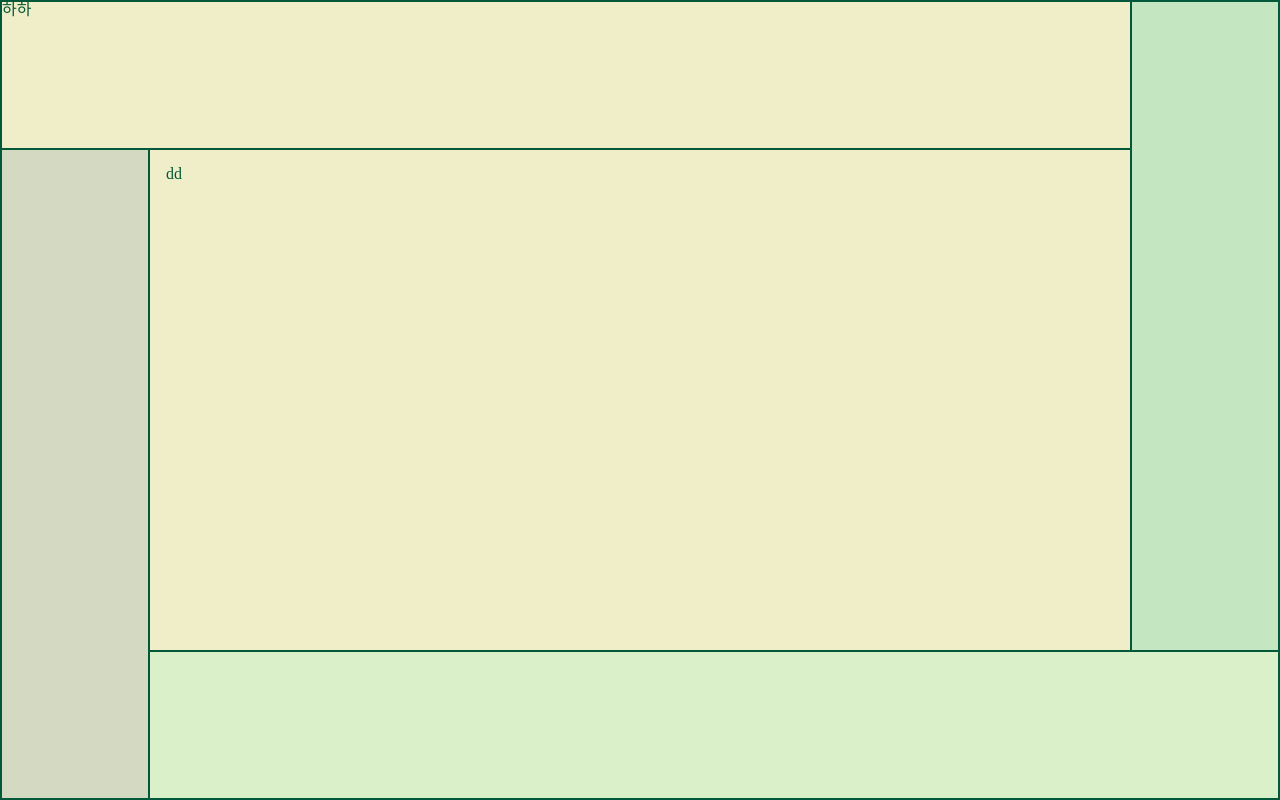
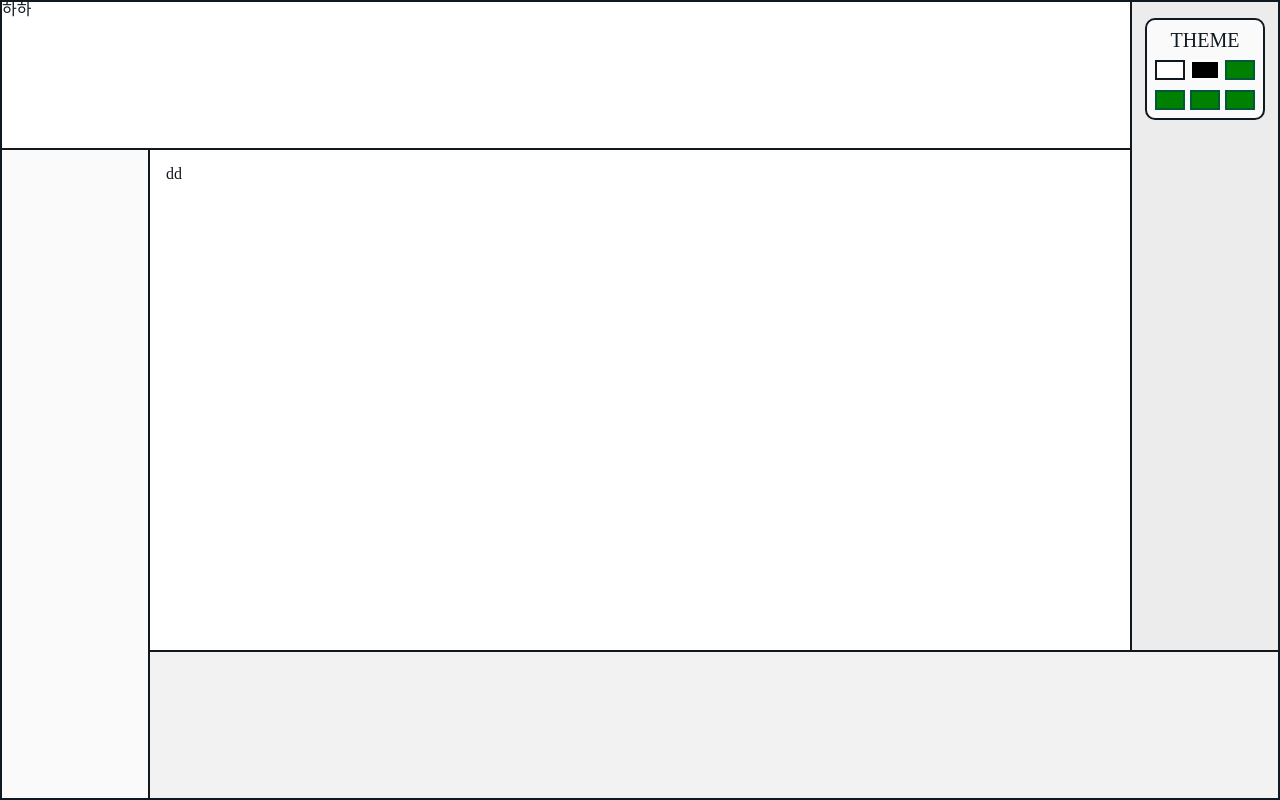
Before and after one commit to yooss2006/yooss2006.github.io, a Gatsby site: page / in a window 1280 px wide. Built offline with nearby package versions, Linux system fonts and the light colour scheme; Gatsby itself is replaced by a stand-in of ours; a web font is replaced by a local one.

Commit message:
Feat: 테마 변경 기능 추가

```diff
--- a/src/components/layout/sideBar/SideBar.tsx
+++ b/src/components/layout/sideBar/SideBar.tsx
@@ -1,4 +1,4 @@
-import React from 'react'
+import React, { ReactNode } from 'react'
 import styled from '@emotion/styled'
 import { palette } from 'style/palette'
 
@@ -6,10 +6,15 @@ type Props = {
   length: string
   direction: string
   color: string
+  children: ReactNode
 }
 
-const SideBar = ({ length, direction, color }: Props) => {
-  return <Section length={length} className={direction} color={color}></Section>
+const SideBar = ({ length, direction, color, children }: Props) => {
+  return (
+    <Section length={length} className={direction} color={color}>
+      {children}
+    </Section>
+  )
 }
 
 const Section = styled.section<{ length: string; color: string }>`
--- a/src/components/layout/sideBar/SideBarLayout.tsx
+++ b/src/components/layout/sideBar/SideBarLayout.tsx
@@ -1,6 +1,7 @@
 import styled from '@emotion/styled'
-import React, { ReactNode } from 'react'
+import React, { ReactNode, useState } from 'react'
 import { palette } from 'style/palette'
+import RightBar from './right/RightBar'
 import SideBar from './SideBar'
 
 type Props = {
@@ -9,16 +10,26 @@ type Props = {
 
 const SideBarLayout = ({ children }: Props) => {
   const length = '150px'
-  const color = localStorage.getItem('key') || 'green'
+  const [color, setColor] = useState(localStorage.getItem('color') || 'white')
+
+  const changeColor = (colorName: string) => {
+    setColor(colorName)
+  }
 
   return (
     <Box color={color}>
       <Header length={length} color={color}>
         하하
       </Header>
-      <SideBar length={length} direction="left" color={color} />
-      <SideBar length={length} direction="right" color={color} />
-      <SideBar length={length} direction="bottom" color={color} />
+      <SideBar length={length} direction="left" color={color}>
+        <div></div>
+      </SideBar>
+      <SideBar length={length} direction="right" color={color}>
+        <RightBar changeColor={changeColor} />
+      </SideBar>
+      <SideBar length={length} direction="bottom" color={color}>
+        <div></div>
+      </SideBar>
       <Main length={length}>{children}</Main>
     </Box>
   )
--- /dev/null
+++ b/src/components/layout/sideBar/right/ColorPicker.tsx
@@ -0,0 +1,65 @@
+import React, { useState } from 'react'
+import styled from '@emotion/styled'
+import { palette } from 'style/palette'
+
+const paletteValue = Object.values(palette)
+
+type Props = {
+  changeColor: (colorName: string) => void
+}
+
+const ColorPicker = ({ changeColor }: Props) => {
+  const color = localStorage.getItem('color') || 'white'
+
+  const handleColor = (colorName: string) => {
+    localStorage.setItem('color', colorName)
+    changeColor(colorName)
+  }
+
+  return (
+    <ColorThemePicker color={color}>
+      <h3>THEME</h3>
+      <div>
+        {paletteValue.map(colorItem => (
+          <ColorBall
+            key={colorItem.name}
+            color={colorItem.name}
+            onClick={() => {
+              handleColor(colorItem.name)
+            }}
+          ></ColorBall>
+        ))}
+      </div>
+    </ColorThemePicker>
+  )
+}
+
+const ColorThemePicker = styled.article<{ color: string }>`
+  margin: 1em 0.8em;
+  text-align: center;
+  border-radius: 10px;
+  border: 2px solid ${({ color }) => palette[color].complementaryColor};
+  background-color: ${({ color }) => palette[color].colorArray[1]};
+  h3 {
+    margin: 0.5em;
+    color: ${({ color }) => palette[color].complementaryColor};
+  }
+  div {
+    margin: 0.5em 0;
+    padding: 0 0.5em;
+    display: flex;
+    justify-content: space-between;
+    flex-wrap: wrap;
+    gap: 10px 0;
+  }
+`
+
+const ColorBall = styled.button<{ color: string }>`
+  height: 20px;
+  flex-basis: 30%;
+  box-sizing: border-box;
+  border: 2px solid ${({ color }) => palette[color].complementaryColor};
+  background: ${({ color }) => color};
+`
+
+export default ColorPicker
--- /dev/null
+++ b/src/components/layout/sideBar/right/RightBar.tsx
@@ -0,0 +1,16 @@
+import React from 'react'
+import ColorPicker from './ColorPicker'
+
+type Props = {
+  changeColor: (colorName: string) => void
+}
+
+const RightBar = ({ changeColor }: Props) => {
+  return (
+    <>
+      <ColorPicker changeColor={changeColor} />
+    </>
+  )
+}
+
+export default RightBar
--- a/src/style/palette.ts
+++ b/src/style/palette.ts
@@ -26,4 +26,19 @@ export const palette: Palette = {
     complementaryColor: theme.green,
     colorArray: ['#F0EEC9', '#D4D9C1', '#DAF0C9', '#C4E6C1'],
   },
+  red: {
+    name: 'green',
+    complementaryColor: theme.green,
+    colorArray: ['#F0EEC9', '#D4D9C1', '#DAF0C9', '#C4E6C1'],
+  },
+  redd: {
+    name: 'green',
+    complementaryColor: theme.green,
+    colorArray: ['#F0EEC9', '#D4D9C1', '#DAF0C9', '#C4E6C1'],
+  },
+  reddd: {
+    name: 'green',
+    complementaryColor: theme.green,
+    colorArray: ['#F0EEC9', '#D4D9C1', '#DAF0C9', '#C4E6C1'],
+  },
 }
```
